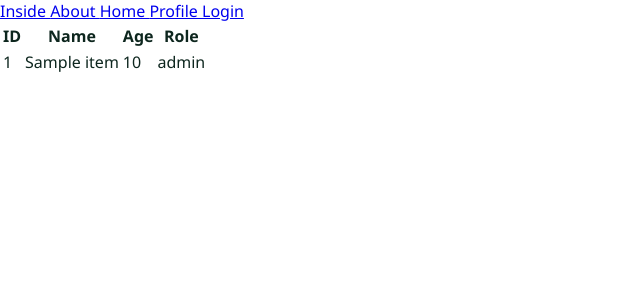
After one commit to Nuffe/Project-2026, a Flask app: page /users in a window 1280 px wide. The commit adds this page. Shown: the top 300 px of the page, without its empty margins (0-640 px from the left). Run offline with Flask 3, Linux system fonts and the light colour scheme; a database or web service that is not in the repository returns one stand-in record (values such as "Sample title"); data that the repository does not hold is empty.

Commit message:
messing about with requests

```diff
--- a/FirstFile.py
+++ b/FirstFile.py
@@ -7,11 +7,13 @@ from flask import g
 from werkzeug.utils import secure_filename
 import os
 from werkzeug.security import generate_password_hash, check_password_hash
-from db import get_users, delete_user, add_user, query_db, get_admins
+from db import get_users, delete_user, add_user, query_db, get_admins, get_all_users
 from dotenv import load_dotenv
 from flask_login import LoginManager, login_user, current_user, logout_user, login_required
 from user import User
 from functools import wraps
+import requests
+import json
 
 
 ALLOWED_EXTENSIONS = {'txt', 'pdf', 'png', 'jpg', 'jpeg', 'gif'}
@@ -44,6 +46,31 @@ def is_admin(f):
     return wrapFunction
 
 
+@app.route("/requestUsers")
+def users():
+    users = get_all_users()
+    jsonUsers = []
+    for user in users:
+        jsonUser = {
+            "name": user["name"],
+            "age": user["age"],
+            "role": user["role"],
+            "id": user["ID"]
+        }
+        jsonUsers.append(jsonUser)
+    return jsonUsers
+
+
+@app.route("/users", methods=["GET"])
+def requesting():
+    print("hello request")
+    if request.method == "GET":
+        response = requests.get("http://127.0.0.1:5000/requestUsers")
+        loadedResponse = response.json()
+        return render_template("users.html", users=loadedResponse )
+
+
+
 @app.route("/hello")
 @is_admin
 def hello_world():
@@ -61,7 +88,6 @@ def home(name=None):
 @app.route("/register")
 @is_admin
 def register():
-
     return render_template("register.html", users=get_users(), admins=get_admins())
 
 @app.route("/home/inside", methods=["POST", "GET"])
@@ -94,12 +120,14 @@ def upload():
 
 
 @app.route("/deleteUser", methods=["POST"])
+@is_admin
 def deleteUser():
     delete_user(request.form["name"])
     return redirect(url_for("register"))
 
 
 @app.route("/addUser", methods=["POST"])
+@is_admin
 def addUser():
     print(request.form["role"])
     if request.form["username"] and request.form["password"]:
@@ -136,7 +164,7 @@ def login():
             passwordCheck = None
 
         if passwordCheck:
-            user = User(result["name"], result["ID"], result["age"], result["password"]  )
+            user = User(result["name"], result["ID"], result["age"], result["password"], result["role"]  )
             login = login_user(user)
             if login:
                 print("login success")
@@ -175,5 +203,5 @@ def load_user(user_id):
     result =  query_db("SELECT * FROM users WHERE ID = ?", (user_id,), one=True)
     if result is None:
         return None
-    user = User(result["name"], result["ID"], result["age"], result["password"])
+    user = User(result["name"], result["ID"], result["age"], result["password"], result["role"])
     return user
--- a/templates/home.html
+++ b/templates/home.html
@@ -21,9 +21,11 @@
             <a href="#"> Profile </a>
             {% if current_user.is_authenticated %}
                 <a href="/logout">Logout</a>
+                {% if current_user.role == "Admin" %}
+                <a href="/register">Register</a>
+                {% endif %}
             {% else %}
                 <a href="/login">Login</a>
-                <a href="/register">Register</a>
             {% endif %}
         </nav>
     </header>
--- a/templates/register.html
+++ b/templates/register.html
@@ -38,7 +38,7 @@
 {% endif %}
 
 
-<p>Admins:</p>
+<p>Admins</p>
 {% if admins %}
     {% for admin in admins %}
         <div>
--- /dev/null
+++ b/templates/users.html
@@ -0,0 +1,23 @@
+{% extends "home.html" %}
+
+{% block body %}
+<table>
+<tr>
+    <th>ID</th>
+    <th>Name</th>
+    <th>Age</th>
+    <th>Role</th>
+</tr>
+{% if users %}
+    {% for user in users %}
+    <tr>
+    <td>{{ user.id }}</td>
+    <td>{{ user.name }}</td>
+    <td>{{ user.age }}</td>
+    <td>{{ user.role }}</td>
+</tr>
+    {% endfor %}
+</table>
+{% endif %}
+
+{% endblock %}
--- a/user.py
+++ b/user.py
@@ -3,8 +3,9 @@ from flask_login import UserMixin
 
 #UserMixin = is_authenticated, is_active, is_anonymous and get_id()
 class User(UserMixin):
-    def __init__(self, name, id, age, password):
+    def __init__(self, name, id, age, password, role):
         self.name = name
         self.id = id
         self.age = age
         self.password = password
+        self.role = role
```
Also changed, not shown: db.py (+7 -0 lines), templates/InsideHome.html (+0 -31 lines).
